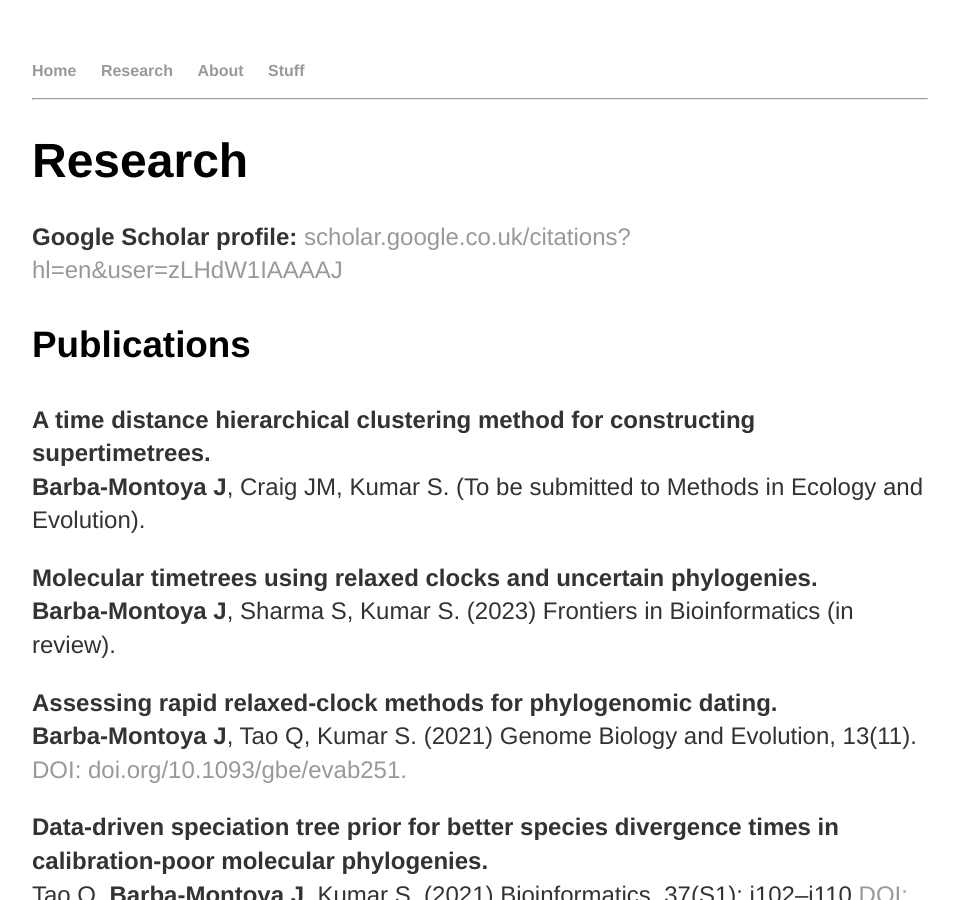
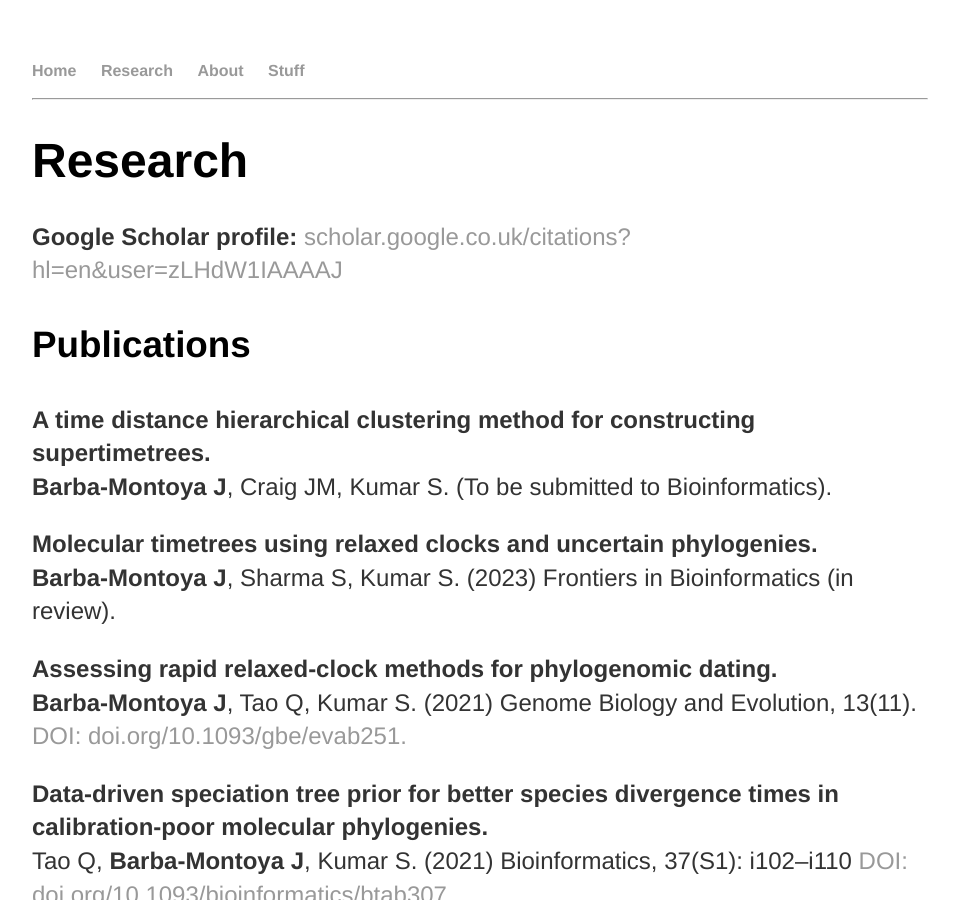
Before and after one commit to josebarbamontoya/josebarbamontoya.github.io, a Jekyll site: the page built from research/index.html, in a window 1280 px wide and 900 px high. Shown: the whole window, without its empty margins (160-1119 px from the left). Built offline with Jekyll 4.4.1, drawn with Linux system fonts in a browser that asks for light colours.

Commit message:
Update index.html

```diff
--- a/research/index.html
+++ b/research/index.html
@@ -9,7 +9,7 @@ title: Jose Barba-Montoya
 					<h3>Publications</h3>
 
 <p><b>A time distance hierarchical clustering method for constructing supertimetrees.</b><br>
-<b>Barba-Montoya J</b>, Craig JM, Kumar S. (To be submitted to Methods in Ecology and Evolution).
+<b>Barba-Montoya J</b>, Craig JM, Kumar S. (To be submitted to Bioinformatics).
 
 <p><b>Molecular timetrees using relaxed clocks and uncertain phylogenies.</b><br>
 <b>Barba-Montoya J</b>, Sharma S, Kumar S. (2023) Frontiers in Bioinformatics (in review).
```
